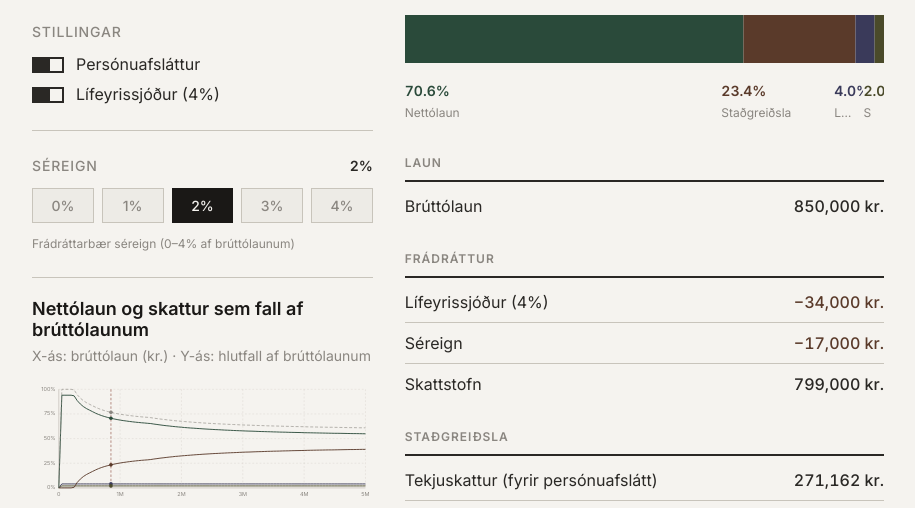
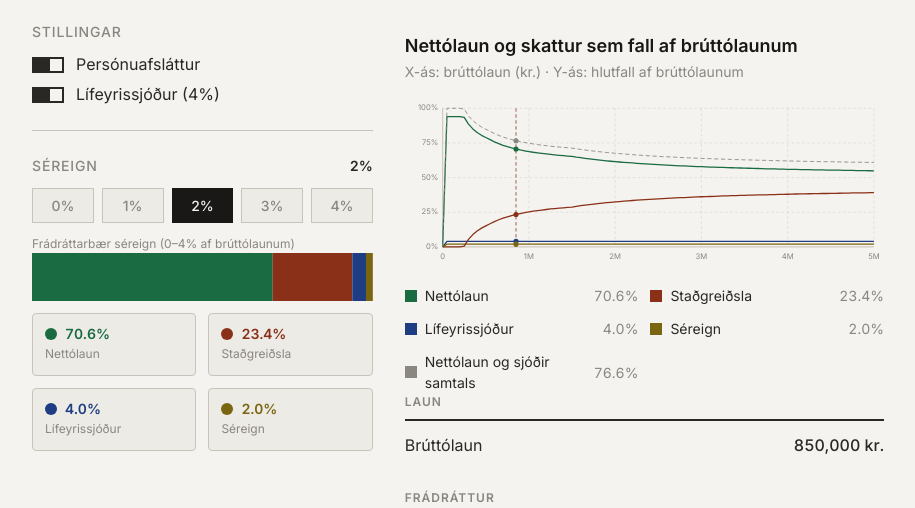
Before and after one commit to ShakyPizza/launareiknir, a website built with Vite: page index.html in a window 1280 px wide. Shown: the part 254-762 px from the top of the page, without its empty margins (182-1097 px from the left). Built offline with nearby package versions, Linux system fonts and the light colour scheme.

Commit message:
updates to stacked bar

```diff
--- a/css/tokens.css
+++ b/css/tokens.css
@@ -23,14 +23,14 @@
      Used exclusively in the breakdown and visualization.
      Muted, distinguishable — not traffic-light red/green.
   ----------------------------------------------- */
-  --color-gross:           #2A4A3A;
-  --color-gross-light:     #4A7A62;
-  --color-tax:             #5A3A2A;
-  --color-tax-light:       #8A6050;
-  --color-social:          #3A3A5A;
-  --color-social-light:    #5A5A8A;
-  --color-deduction:       #4A4A2A;
-  --color-deduction-light: #7A7A4A;
+  --color-gross:           #1A6B42;  /* vivid forest green ~150° */
+  --color-gross-light:     #2AA065;
+  --color-tax:             #8B3018;  /* vivid rust ~15° */
+  --color-tax-light:       #C05030;
+  --color-social:          #1E3D82;  /* vivid royal blue ~225° */
+  --color-social-light:    #3060C0;
+  --color-deduction:       #7A6510;  /* vivid amber-gold ~50° */
+  --color-deduction-light: #B09020;
   --color-net:             #1A1816;
 
   /* -----------------------------------------------
--- a/css/visualization.css
+++ b/css/visualization.css
@@ -28,7 +28,9 @@
    Proportion labels (below the bar)
 ----------------------------------------------- */
 .viz-labels {
-  display:        flex;
+  display:        grid;
+  grid-template-columns: repeat(auto-fit, minmax(140px, 1fr));
+  gap:            var(--space-3);
   margin-bottom:  var(--space-6);
   border-top:     none;
 }
@@ -37,9 +39,24 @@
   display:        flex;
   flex-direction: column;
   gap:            var(--space-1);
-  padding:        var(--space-2) var(--space-3) var(--space-2) 0;
+  padding:        var(--space-3);
   min-width:      0;
-  overflow:       hidden;
+  border:         var(--border);
+  border-radius:  var(--radius-md);
+  background:     var(--color-surface);
+}
+
+.viz-label__head {
+  display:        inline-flex;
+  align-items:    center;
+  gap:            var(--space-2);
+}
+
+.viz-label__swatch {
+  width:          12px;
+  height:         12px;
+  border-radius:  999px;
+  flex:           0 0 12px;
 }
 
 .viz-label__pct {
@@ -53,15 +70,17 @@
 .viz-label__name {
   font-size:   var(--text-xs);
   color:       var(--color-text-muted);
-  white-space: nowrap;
-  overflow:    hidden;
-  text-overflow: ellipsis;
+  line-height: var(--leading-snug);
 }
 
 /* Color variants — match segment colors */
+.viz-label--net .viz-label__swatch        { background: var(--color-gross); }
 .viz-label--net .viz-label__pct      { color: var(--color-gross); }
+.viz-label--tax .viz-label__swatch        { background: var(--color-tax); }
 .viz-label--tax .viz-label__pct      { color: var(--color-tax); }
+.viz-label--pension .viz-label__swatch    { background: var(--color-social); }
 .viz-label--pension .viz-label__pct  { color: var(--color-social); }
+.viz-label--additional .viz-label__swatch { background: var(--color-deduction); }
 .viz-label--additional .viz-label__pct { color: var(--color-deduction); }
 
 /* -----------------------------------------------
@@ -70,7 +89,6 @@
 .bottom-graph {
   margin-top:  var(--space-6);
   padding-top: var(--space-5);
-  border-top:  var(--border);
 }
 
 .bottom-graph__header {
--- a/index.html
+++ b/index.html
@@ -125,15 +125,11 @@
 
           </div><!-- /.inputs-fields -->
 
-          <!-- XY line chart — fills remaining column height -->
-          <section class="bottom-graph" aria-labelledby="bottom-graph-title">
-            <div class="bottom-graph__header">
-              <h2 class="bottom-graph__title" id="bottom-graph-title">Nettólaun og skattur sem fall af brúttólaunum</h2>
-              <p class="bottom-graph__hint">X-ás: brúttólaun (kr.) · Y-ás: hlutfall af brúttólaunum</p>
-            </div>
-            <div class="bottom-graph__chart" id="bottom-graph-chart" aria-hidden="true"></div>
-            <div class="bottom-graph__legend" id="bottom-graph-legend" aria-hidden="true"></div>
-          </section>
+          <!-- Stacked distribution bar (SVG, generated by render.js) -->
+          <div class="viz" id="viz-container" aria-hidden="true"></div>
+
+          <!-- Proportion labels (generated by render.js) -->
+          <div class="viz-labels" id="viz-labels" aria-hidden="true"></div>
 
         </section>
 
@@ -152,11 +148,15 @@
             <div class="result-hero__share" id="net-salary-share"></div>
           </div>
 
-          <!-- Stacked distribution bar (SVG, generated by render.js) -->
-          <div class="viz" id="viz-container" aria-hidden="true"></div>
-
-          <!-- Proportion labels (generated by render.js) -->
-          <div class="viz-labels" id="viz-labels" aria-hidden="true"></div>
+          <!-- XY line chart -->
+          <section class="bottom-graph" aria-labelledby="bottom-graph-title">
+            <div class="bottom-graph__header">
+              <h2 class="bottom-graph__title" id="bottom-graph-title">Nettólaun og skattur sem fall af brúttólaunum</h2>
+              <p class="bottom-graph__hint">X-ás: brúttólaun (kr.) · Y-ás: hlutfall af brúttólaunum</p>
+            </div>
+            <div class="bottom-graph__chart" id="bottom-graph-chart" aria-hidden="true"></div>
+            <div class="bottom-graph__legend" id="bottom-graph-legend" aria-hidden="true"></div>
+          </section>
 
           <!-- Financial breakdown table -->
           <dl class="breakdown" id="breakdown-container">
--- a/js/render.js
+++ b/js/render.js
@@ -104,8 +104,11 @@ export function renderVisualization(result) {
 
   /* Proportion labels */
   labelsEl.innerHTML = segments.map((seg) => `
-    <div class="viz-label viz-label--${seg.key}" style="flex: ${seg.share}; min-width: 0">
-      <span class="viz-label__pct">${formatPct(seg.share)}</span>
+    <div class="viz-label viz-label--${seg.key}">
+      <span class="viz-label__head">
+        <i class="viz-label__swatch" aria-hidden="true"></i>
+        <span class="viz-label__pct">${formatPct(seg.share)}</span>
+      </span>
       <span class="viz-label__name">${seg.label}</span>
     </div>`).join('\n');
 }
```
